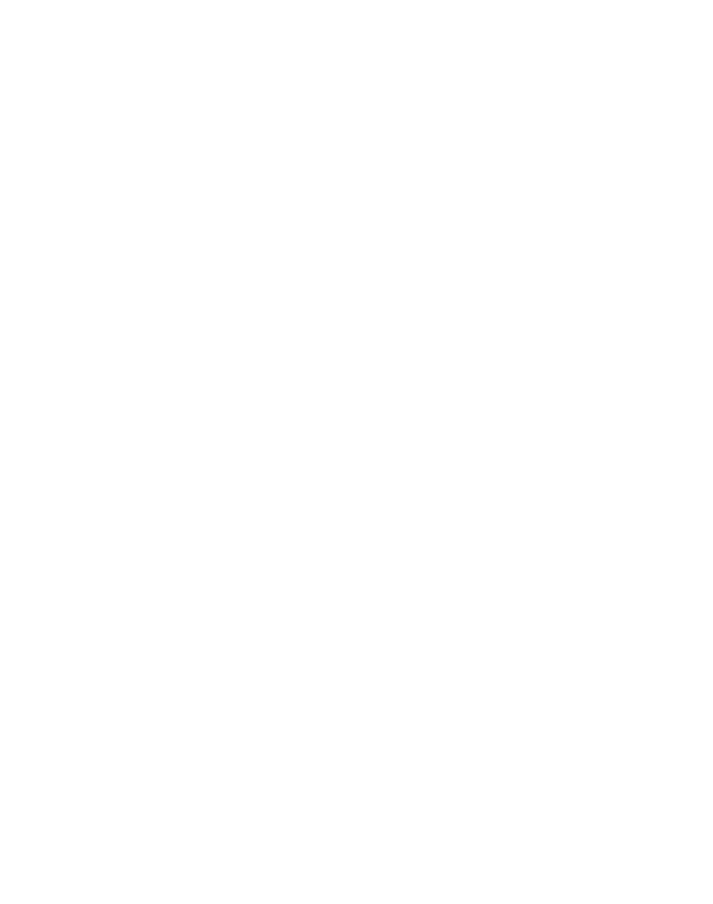
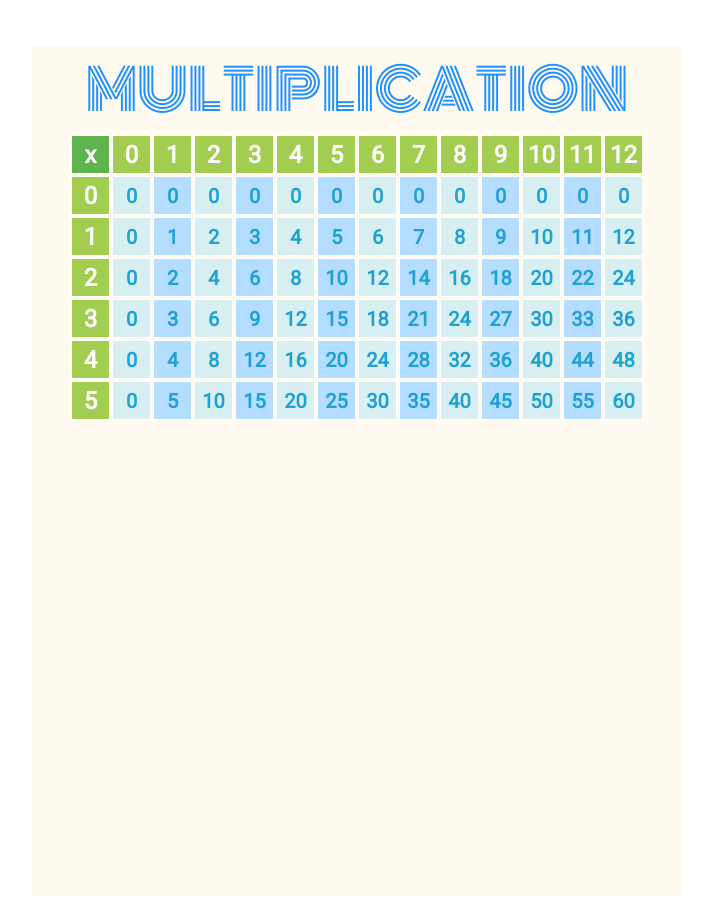
Before and after one commit to nblack0917/multiplication_table, a plain HTML site: page index.html in a window 1280 px wide. Shown: the whole page, without its empty margins (283-996 px from the left). Before the commit the page ends 800 px from the top, so only its background shows below. Drawn offline with Linux system fonts and the light colour scheme.

Commit message:
added styles and some data

```diff
--- a/index.html
+++ b/index.html
@@ -3,10 +3,129 @@
 <head>
     <meta charset="UTF-8">
     <meta name="viewport" content="width=device-width, initial-scale=1.0">
-    <title>>Multiplication Table</title>
+    <title>Multiplication Table</title>
     <link rel="stylesheet" href="style.css">
+    <link href="https://fonts.googleapis.com/css2?family=Monoton&family=Roboto&display=swap" rel="stylesheet">
 </head>
 <body>
-
+    <section class="container">
+        <h1>MULTIPLICATION</h1>
+        <table>
+            <thead>
+                <th class="cross">x</th>
+                <th>0</th>
+                <th>1</th>
+                <th>2</th>
+                <th>3</th>
+                <th>4</th>
+                <th>5</th>
+                <th>6</th>
+                <th>7</th>
+                <th>8</th>
+                <th>9</th>
+                <th>10</th>
+                <th>11</th>
+                <th>12</th>
+            </thead>
+            <tbody>
+                <tr>
+                    <td class="first-column">0</td>
+                    <td>0</td>
+                    <td>0</td>
+                    <td>0</td>
+                    <td>0</td>
+                    <td>0</td>
+                    <td>0</td>
+                    <td>0</td>
+                    <td>0</td>
+                    <td>0</td>
+                    <td>0</td>
+                    <td>0</td>
+                    <td>0</td>
+                    <td>0</td>
+                </tr>
+                <tr>
+                    <td class="first-column">1</td>
+                    <td>0</td>
+                    <td>1</td>
+                    <td>2</td>
+                    <td>3</td>
+                    <td>4</td>
+                    <td>5</td>
+                    <td>6</td>
+                    <td>7</td>
+                    <td>8</td>
+                    <td>9</td>
+                    <td>10</td>
+                    <td>11</td>
+                    <td>12</td>
+                    <tr>
+                        <td class="first-column">2</td>
+                        <td>0</td>
+                        <td>2</td>
+                        <td>4</td>
+                        <td>6</td>
+                        <td>8</td>
+                        <td>10</td>
+                        <td>12</td>
+                        <td>14</td>
+                        <td>16</td>
+                        <td>18</td>
+                        <td>20</td>
+                        <td>22</td>
+                        <td>24</td>
+                    </tr>
+                    <tr>
+                        <td class="first-column">3</td>
+                        <td>0</td>
+                        <td>3</td>
+                        <td>6</td>
+                        <td>9</td>
+                        <td>12</td>
+                        <td>15</td>
+                        <td>18</td>
+                        <td>21</td>
+                        <td>24</td>
+                        <td>27</td>
+                        <td>30</td>
+                        <td>33</td>
+                        <td>36</td>
+                    </tr>
+                    <tr>
+                        <td class="first-column">4</td>
+                        <td>0</td>
+                        <td>4</td>
+                        <td>8</td>
+                        <td>12</td>
+                        <td>16</td>
+                        <td>20</td>
+                        <td>24</td>
+                        <td>28</td>
+                        <td>32</td>
+                        <td>36</td>
+                        <td>40</td>
+                        <td>44</td>
+                        <td>48</td>
+                    </tr>
+                    <tr>
+                        <td class="first-column">5</td>
+                        <td>0</td>
+                        <td>5</td>
+                        <td>10</td>
+                        <td>15</td>
+                        <td>20</td>
+                        <td>25</td>
+                        <td>30</td>
+                        <td>35</td>
+                        <td>40</td>
+                        <td>45</td>
+                        <td>50</td>
+                        <td>55</td>
+                        <td>60</td>
+                    </tr>
+                </tr>
+            </tbody>
+        </table>
+    </section>
 </body>
 </html>
--- a/style.css
+++ b/style.css
@@ -0,0 +1,52 @@
+/* Monoton font - font-family: 'Monoton', cursive; */
+/* Roboto font - font-family: 'Roboto', sans-serif; */
+
+h1 {
+    font-family: 'Monoton', cursive;
+    color: dodgerblue;
+    font-size: 3.5em;
+    font-weight: 200;
+    text-align: center;
+    margin-bottom: 0;
+}
+
+.container {
+    background-color: floralwhite;
+    margin: 0 auto;
+    width: 650px;
+    height: 850px;
+}
+
+table {
+    margin: 0 auto;
+    text-align: center;
+    font-family: 'Roboto', sans-serif;
+}
+
+thead, .first-column {
+    color: white;
+    font-size: 1.5em;
+    background-color: #a3cd50;
+    font-weight: 700;
+}
+
+.cross {
+    background-color: #5db44e;
+}
+
+th, td {
+    width: 35px;
+    height: 35px;
+    border: 1px solid white;
+}
+
+td {
+    color: #1fa1d4;
+    background-color: #b4ddff;
+    font-size: 1.25em;
+    font-weight: 600;
+}
+
+td:nth-child(even) {
+    background-color: #d7eff0;
+}
```
